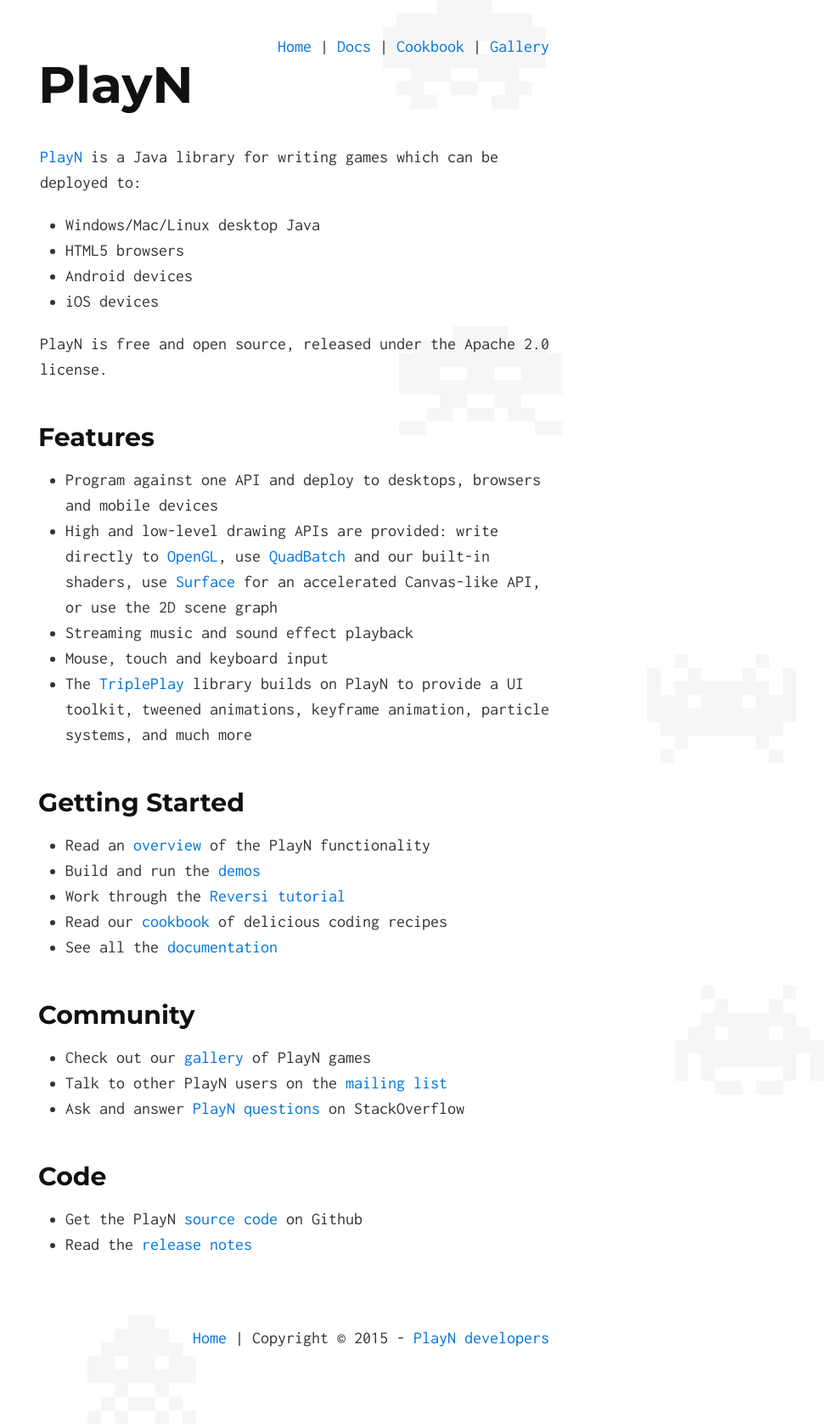
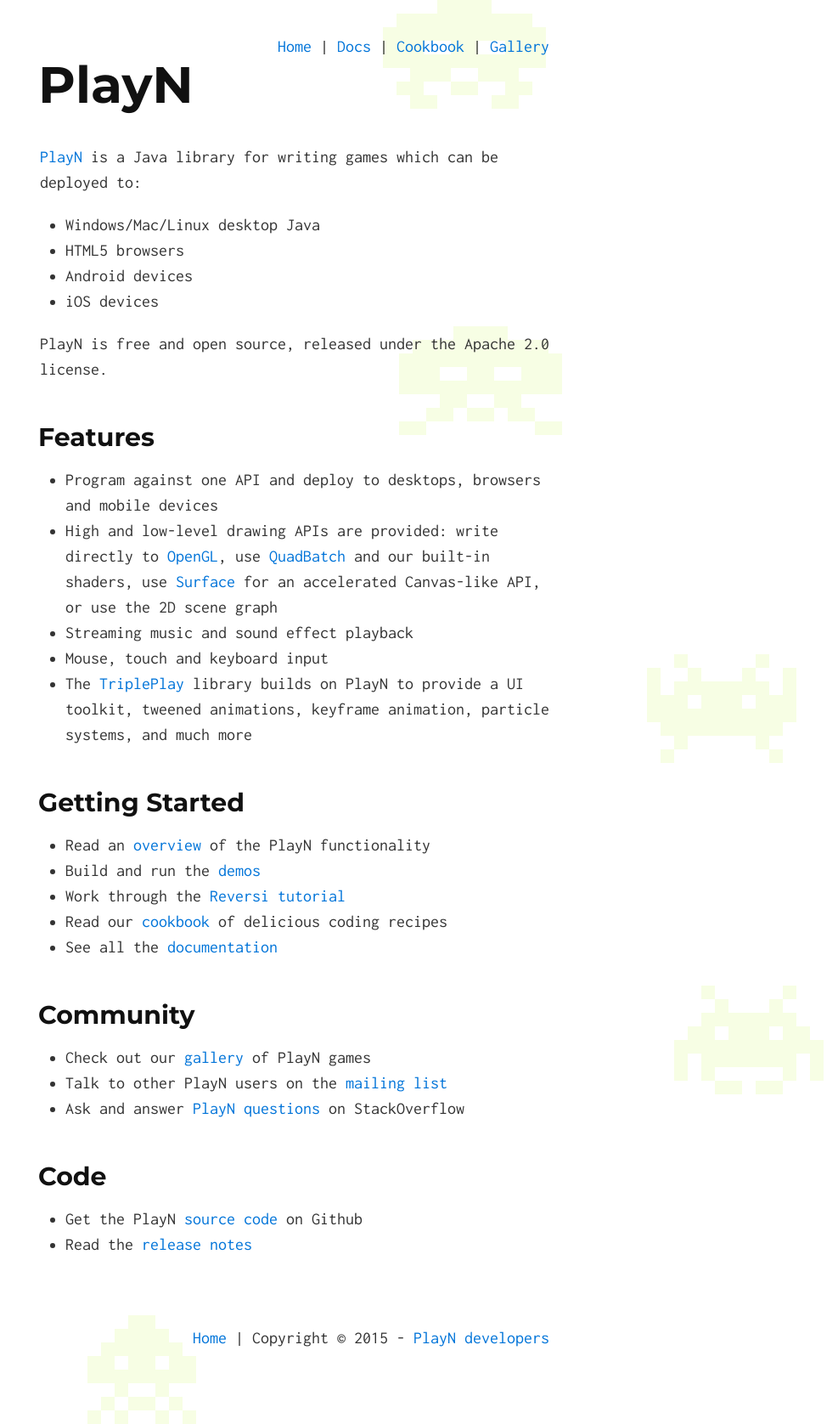
Before and after one commit to playn/playn.github.io, a Jekyll site: the page built from index.md, in a window 1280 px wide. Shown: the whole page at 85% size, without its empty margins (293-1280 px from the left). Built offline with Jekyll 4.4.1, drawn with Linux system fonts in a browser that asks for light colours; Markdown is read by kramdown in place of the engine named in the settings.

Commit message:
Back to green invaders.

```diff
--- a/_includes/footer.html
+++ b/_includes/footer.html
@@ -20,7 +20,7 @@
       box.style.top = y + 'px';
       box.style.width = (scale*iwidth) + 'px';
       box.style.height = (scale*img.height) + 'px';
-      img.style.opacity = 0.40;
+      img.style.opacity = 0.20;
       img.style.position = 'absolute';
       if (Math.random() > 0.5) img.style.left = -(scale*iwidth) + 'px';
       add_invader(y+3*img.height);
--- a/css/solo.css
+++ b/css/solo.css
@@ -175,8 +175,4 @@
   image-rendering:pixelated;                 /* CSS4 Proposed  */
   -ms-interpolation-mode:nearest-neighbor;   /* IE8+           */
   height: 100%;
-
-  filter: gray; /* IE6-9 */
-  filter: grayscale(1); /* Firefox 35+ */
-  -webkit-filter: grayscale(1); /* Google Chrome, Safari 6+ & Opera 15+ */
 }
```
